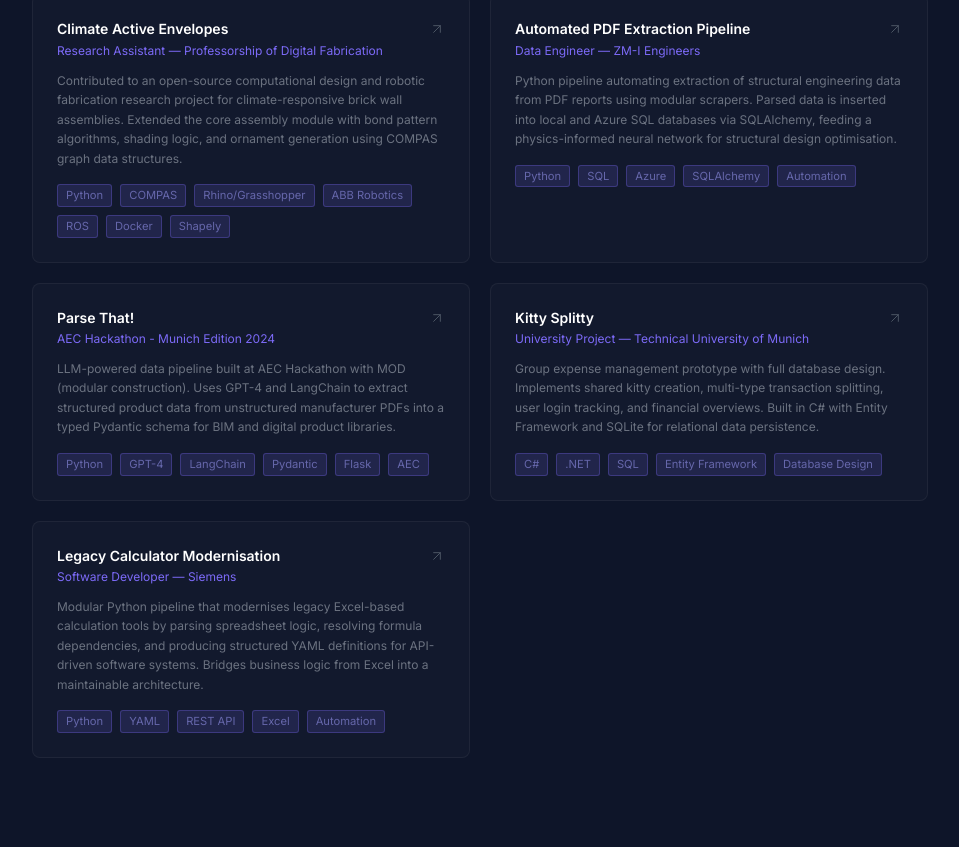
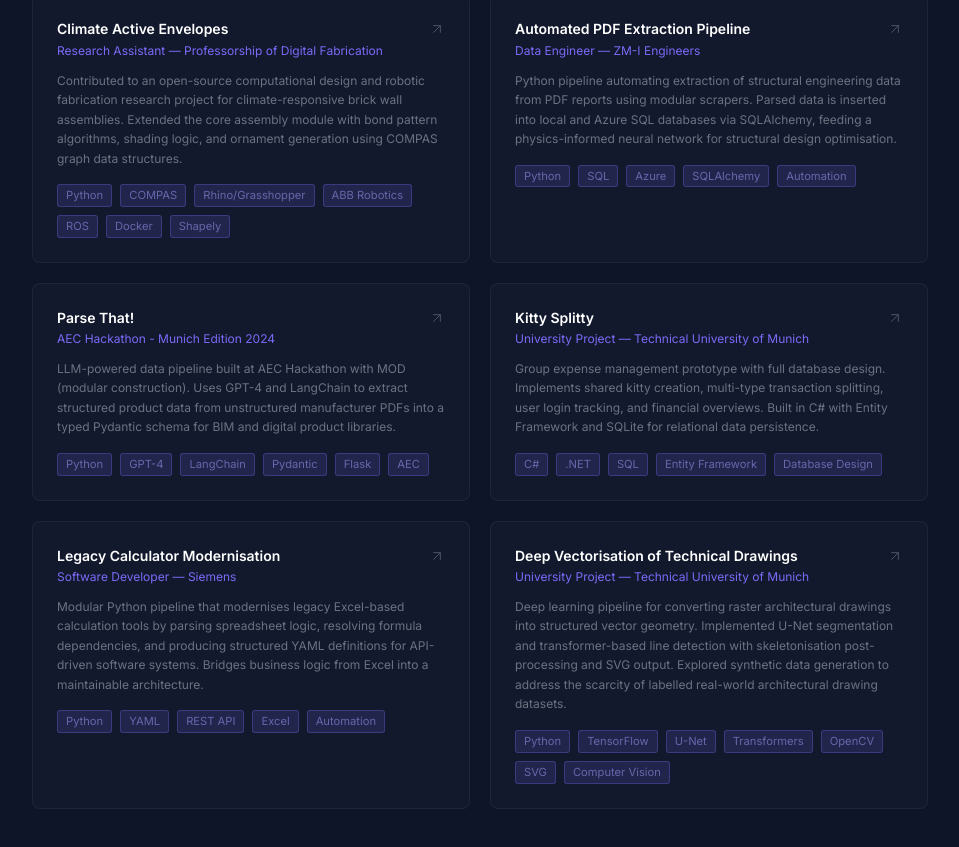
Before and after one commit to Shavss/Shavss.github.io, a Next.js app: page /projects in a window 1280 px wide. Shown: the part 586-1433 px from the top of the page, without its empty margins (160-1119 px from the left). Built offline with nearby package versions, Linux system fonts and the light colour scheme.

Commit message:
Update projectsData.js

```diff
--- a/data/projectsData.js
+++ b/data/projectsData.js
@@ -60,4 +60,13 @@ export const all = [
       tags: ['Python', 'YAML', 'REST API', 'Excel', 'Automation'],
       url: 'https://github.com/',
   },
+
+  {
+    name: 'Deep Vectorisation of Technical Drawings',
+    subtitle: 'University Project — Technical University of Munich',
+    description:
+      'Deep learning pipeline for converting raster architectural drawings into structured vector geometry. Implemented U-Net segmentation and transformer-based line detection with skeletonisation post-processing and SVG output. Explored synthetic data generation to address the scarcity of labelled real-world architectural drawing datasets.',
+    tags: ['Python', 'TensorFlow', 'U-Net', 'Transformers', 'OpenCV', 'SVG', 'Computer Vision'],
+    url: 'https://github.com/Shavss/Software-Lab',
+  },
 ]
```
